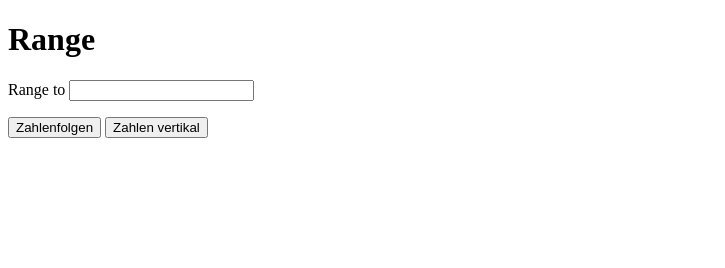
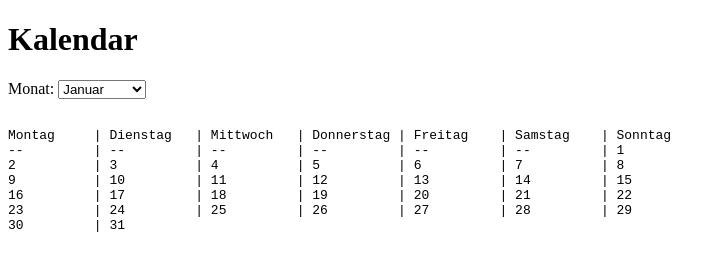
Before and after one commit to CreatorSiSo/info, a website built with Vite: page index.html in a window 1280 px wide. Shown: the whole page, without its empty margins (0-725 px from the left). Built offline with nearby package versions, Linux system fonts and the light colour scheme.

Commit message:
LK Calendar

```diff
--- a/index.html
+++ b/index.html
@@ -18,17 +18,29 @@
 	</style>
 
 	<body>
-		<h1>Range</h1>
+		<h1>Kalendar</h1>
 
 		<form action="calc">
+			<!-- <div>
+				<label for="year_input">Jahr: </label>
+				<input type="month" name="" id="year_input" />
+			</div> -->
 			<div>
-				<label for="max_input">Range to</label>
-				<input type="number" name="max" id="max_input" required />
-			</div>
-
-			<div>
-				<button id="button_1">Zahlenfolgen</button>
-				<button id="button_2">Zahlen vertikal</button>
+				<label for="month_input">Monat: </label>
+				<select name="month" id="month_input">
+					<option value="1">Januar</option>
+					<option value="2">Februar</option>
+					<option value="3">März</option>
+					<option value="4">April</option>
+					<option value="5">Mai</option>
+					<option value="6">Juni</option>
+					<option value="7">July</option>
+					<option value="8">August</option>
+					<option value="9">September</option>
+					<option value="10">Oktober</option>
+					<option value="11">November</option>
+					<option value="12">Dezember</option>
+				</select>
 			</div>
 
 			<pre id="result"></pre>
--- a/src/main.ts
+++ b/src/main.ts
@@ -1,22 +1,47 @@
 const form = document.querySelector("form") as HTMLFormElement;
-const max_input = document.querySelector("#max_input") as HTMLInputElement;
+const month_input = document.querySelector("#month_input") as HTMLSelectElement;
 const result = document.querySelector("#result") as HTMLPreElement;
-const button_1 = document.querySelector("#button_1") as HTMLButtonElement;
-const button_2 = document.querySelector("#button_2") as HTMLButtonElement;
 
 form.addEventListener("submit", (e) => e.preventDefault());
 
-button_1.addEventListener("click", () => {
-	const max = parseInt(max_input.value);
-	result.textContent = range_inclusive(0, max).join(", ");
-});
+printCalendar();
+month_input.addEventListener("change", printCalendar);
 
-button_2.addEventListener("click", () => {
-	const max = parseInt(max_input.value);
-	result.textContent = range_inclusive(0, max).join(",\n");
-});
+function printCalendar() {
+	result.textContent = calendar_string(2022, parseInt(month_input.value));
+}
 
-const range_inclusive = (start: number, end: number) =>
-	Array.from({ length: end - start + 1 }, (_, i) => i + start);
+function calendar_string(year: number, month: number): string {
+	const month_length = days_in_month(year, month);
+	const first_day = new Date(year, month - 1, 1).getDay();
+	const data = [
+		"Montag",
+		"Dienstag",
+		"Mittwoch",
+		"Donnerstag",
+		"Freitag",
+		"Samstag",
+		"Sonntag",
+		...Array.from({ length: first_day }, () => "--"),
+		...range_inclusive(1, month_length).map((date) => date.toString()),
+	].map((field) => field.padEnd(10, " "));
+
+	const rows = Array.from(chunks(data, 7));
+	return rows.map((row) => row.join(" | ")).join("\n");
+}
+
+function days_in_month(year: number, month: number): number {
+	return new Date(year, month, 0).getDate();
+}
+
+function range_inclusive(start: number, end: number): number[] {
+	return Array.from({ length: end - start + 1 }, (_, i) => i + start);
+}
+
+function* chunks<T>(arr: T[], n: number): Generator<T[], void> {
+	for (let i = 0; i < arr.length; i += n) {
+		yield arr.slice(i, i + n);
+	}
+}
 
 export {};
```
